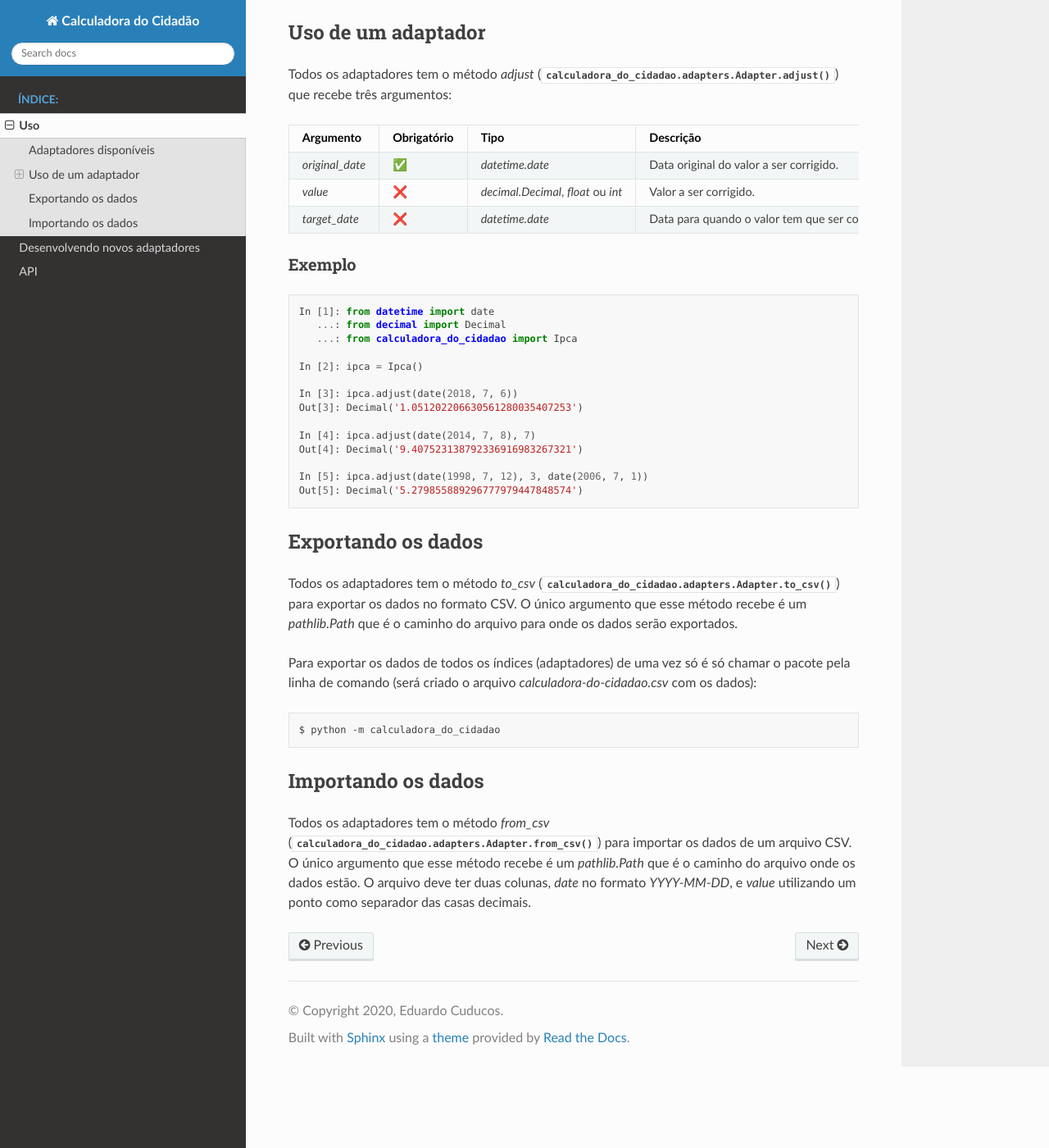
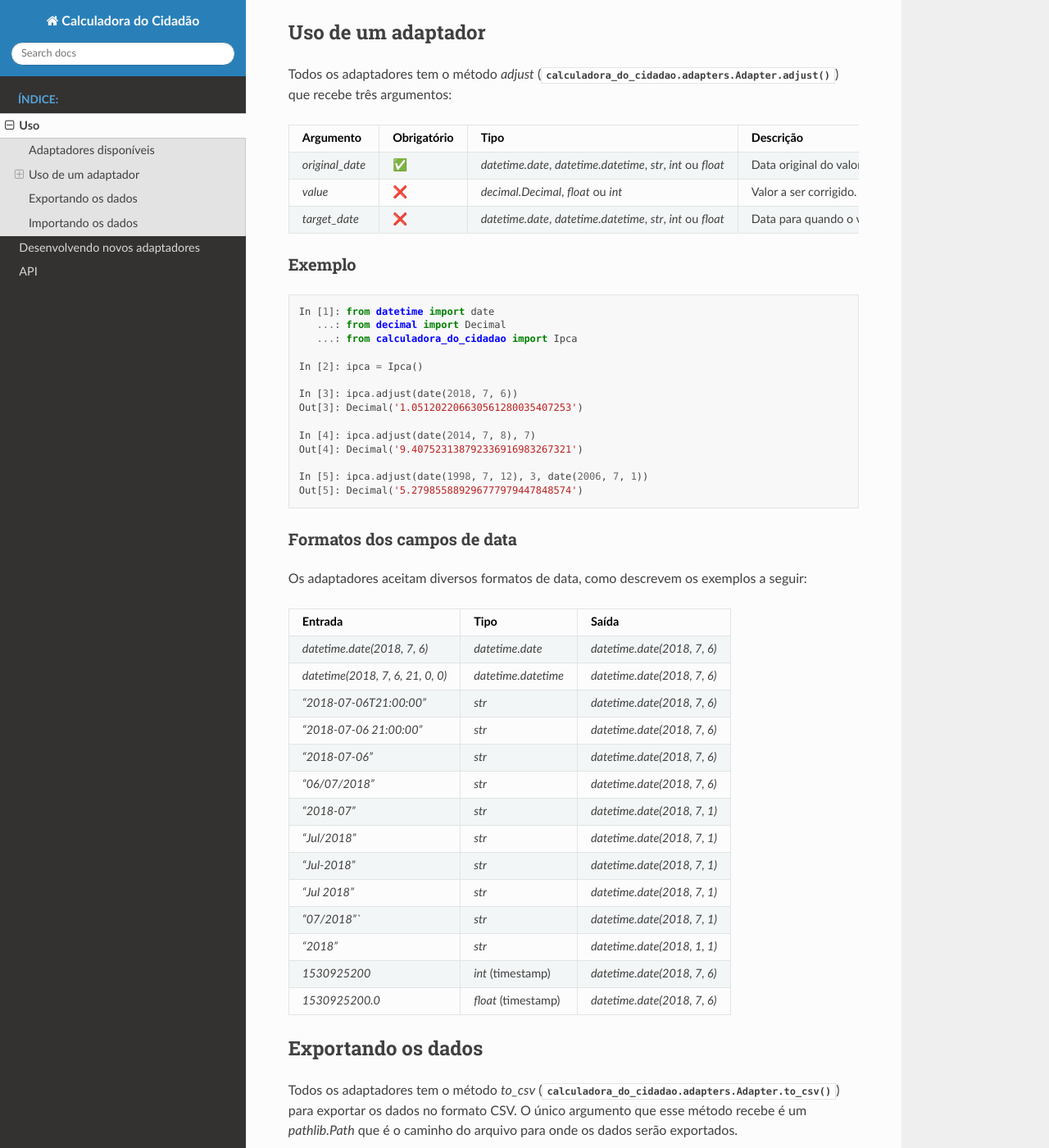
Before and after one commit to cuducos/calculadora-do-cidadao, a Sphinx documentation site: the page built from docs/usage.rst, in a window 1280 px wide and 1400 px high, scrolled down 892 px. Shown: the whole window at 82% size. Built offline with Sphinx 7.4.7 and the Read the Docs theme 2.0.0, drawn with Linux system fonts in a browser that asks for light colours.

Commit message:
Adds new date API to the docs

```diff
--- a/docs/usage.rst
+++ b/docs/usage.rst
@@ -39,13 +39,13 @@ Uso de um adaptador
 
 Todos os adaptadores tem o método `adjust` (:meth:`calculadora_do_cidadao.adapters.Adapter.adjust`) que recebe três argumentos:
 
-================ =========== =================================== =============================================== =======================
-Argumento        Obrigatório Tipo                                Descrição                                       Valor padrão
-================ =========== =================================== =============================================== =======================
-`original_date`  ✅          `datetime.date`                     Data original do valor a ser corrigido.
-`value`          ❌          `decimal.Decimal`, `float` ou `int` Valor a ser corrigido.                          `decimal.Decimal('1')`
-`target_date`    ❌          `datetime.date`                     Data para quando o valor tem que ser corrigido. `datetime.date.today()`
-================ =========== =================================== =============================================== =======================
+================ =========== ============================================================= =============================================== =======================
+Argumento        Obrigatório Tipo                                                          Descrição                                       Valor padrão
+================ =========== ============================================================= =============================================== =======================
+`original_date`  ✅          `datetime.date`, `datetime.datetime`, `str`, `int` ou `float` Data original do valor a ser corrigido.
+`value`          ❌          `decimal.Decimal`, `float` ou `int`                           Valor a ser corrigido.                          `decimal.Decimal('1')`
+`target_date`    ❌          `datetime.date`, `datetime.datetime`, `str`, `int` ou `float` Data para quando o valor tem que ser corrigido. `datetime.date.today()`
+================ =========== ============================================================= =============================================== =======================
 
 
 Exemplo
@@ -68,6 +68,32 @@ Exemplo
     In [5]: ipca.adjust(date(1998, 7, 12), 3, date(2006, 7, 1))
     Out[5]: Decimal('5.279855889296777979447848574')
 
+.. _Formatos dos campos de data:
+
+Formatos dos campos de data
+~~~~~~~~~~~~~~~~~~~~~~~~~~~
+
+Os adaptadores aceitam diversos formatos de data, como descrevem os exemplos a seguir:
+
+================================ =================== ===========================
+Entrada                          Tipo                Saída
+================================ =================== ===========================
+`datetime.date(2018, 7, 6)`      `datetime.date`     `datetime.date(2018, 7, 6)`
+`datetime(2018, 7, 6, 21, 0, 0)` `datetime.datetime` `datetime.date(2018, 7, 6)`
+`"2018-07-06T21:00:00"`          `str`               `datetime.date(2018, 7, 6)`
+`"2018-07-06 21:00:00"`          `str`               `datetime.date(2018, 7, 6)`
+`"2018-07-06"`                   `str`               `datetime.date(2018, 7, 6)`
+`"06/07/2018"`                   `str`               `datetime.date(2018, 7, 6)`
+`"2018-07"`                      `str`               `datetime.date(2018, 7, 1)`
+`"Jul/2018"`                     `str`               `datetime.date(2018, 7, 1)`
+`"Jul-2018"`                     `str`               `datetime.date(2018, 7, 1)`
+`"Jul 2018"`                     `str`               `datetime.date(2018, 7, 1)`
+`"07/2018"``                     `str`               `datetime.date(2018, 7, 1)`
+`"2018"`                         `str`               `datetime.date(2018, 1, 1)`
+`1530925200`                     `int` (timestamp)   `datetime.date(2018, 7, 6)`
+`1530925200.0`                   `float` (timestamp) `datetime.date(2018, 7, 6)`
+================================ =================== ===========================
+
 .. _Exportando os dados:
 
 Exportando os dados
```
Also changed, not shown: README.md (+2 -2 lines).
